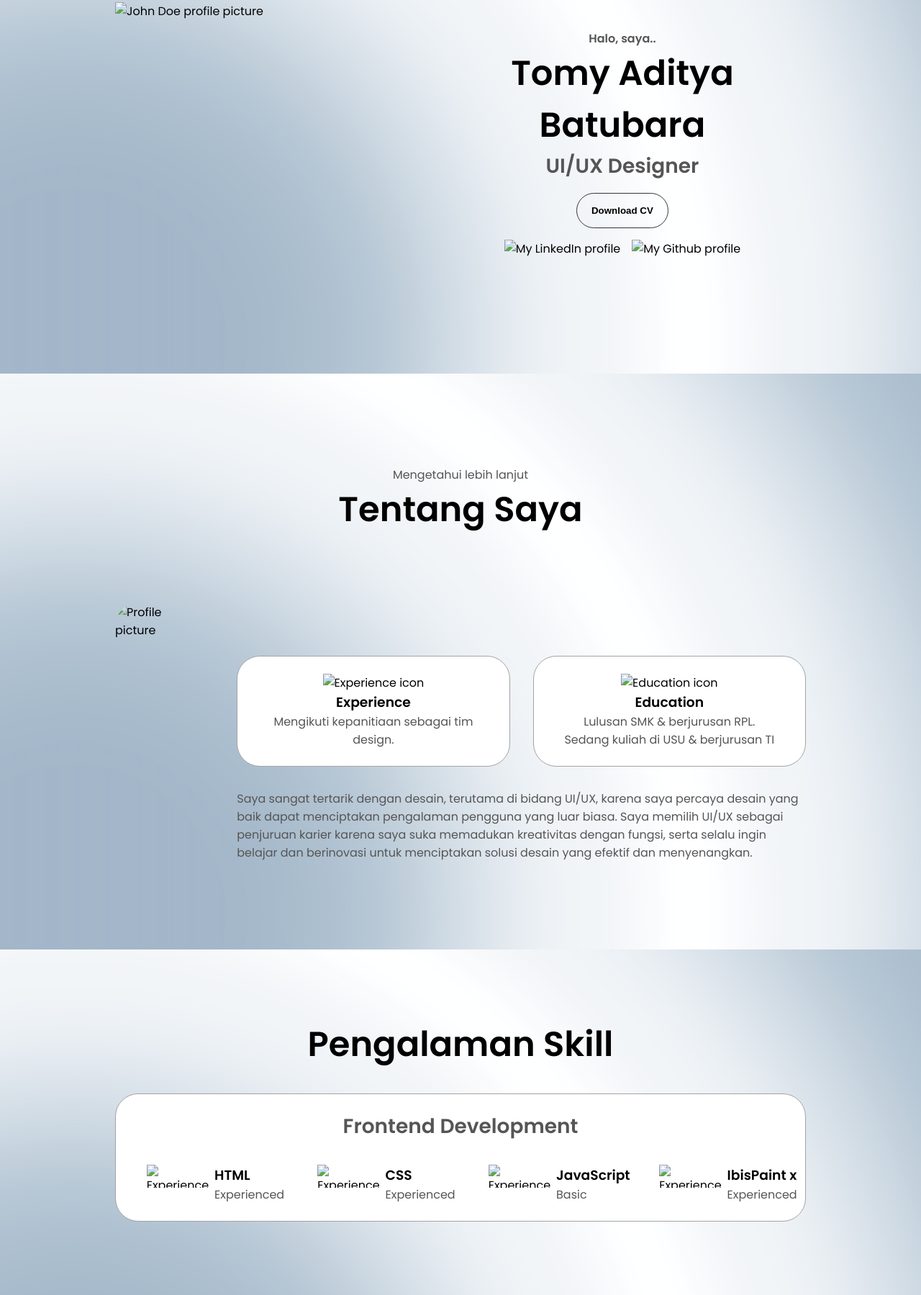
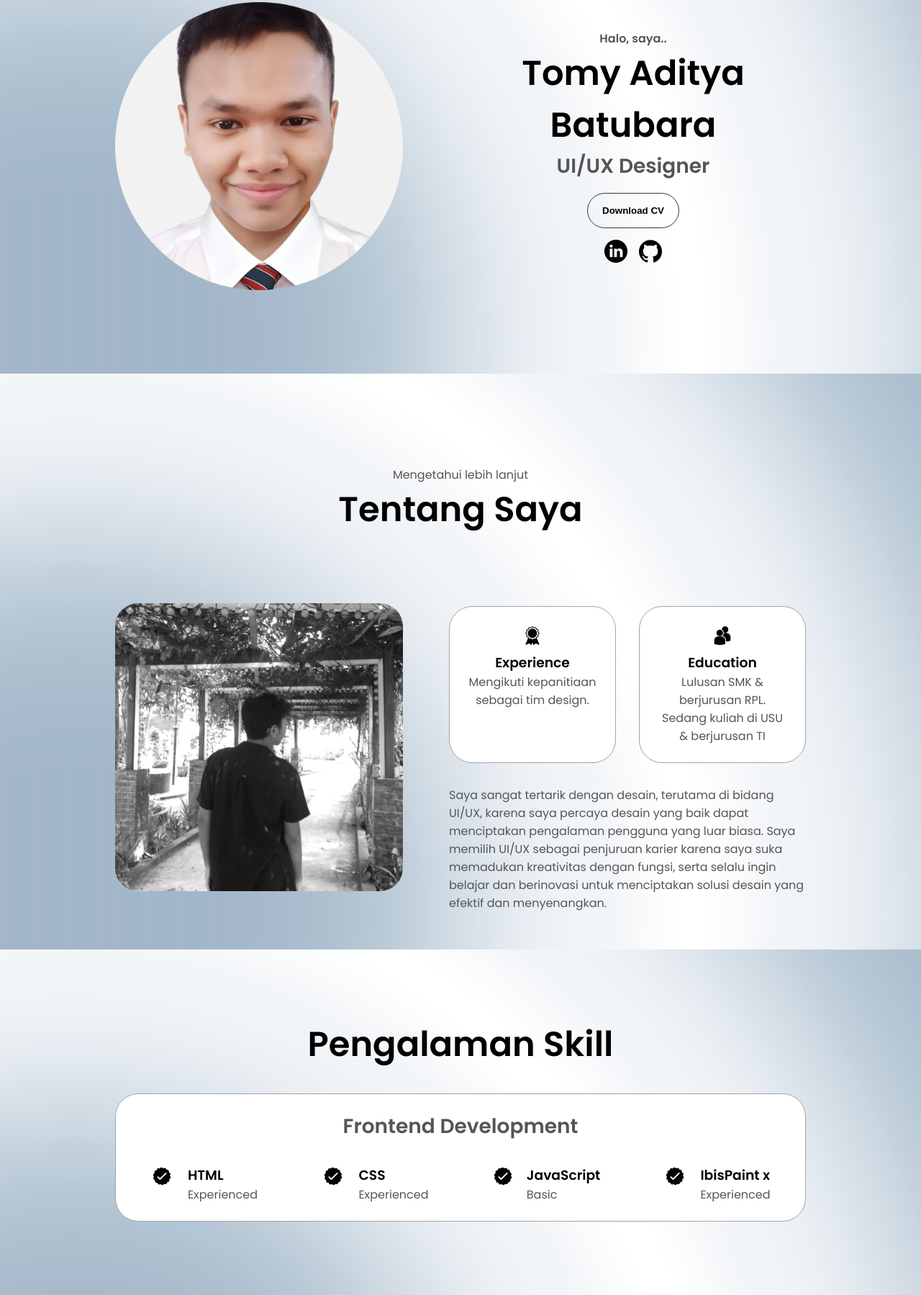
Before and after one commit to tomyaditya/WebCV, a plain HTML site: page index.html in a window 1280 px wide. Shown: the part 281-2080 px from the top of the page at 72% size. Drawn offline with Linux system fonts and the light colour scheme; files whose address does not match are found by name.

Commit message:
index.html

```diff
--- a/index.html
+++ b/index.html
@@ -36,7 +36,7 @@
     </nav>
     <section id="profile">
       <div class="section__pic-container">
-        <img src="./assets/profile-pic.png" alt="John Doe profile picture" />
+        <img src="./profile-pic.png" alt="John Doe profile picture" />
       </div>
       <div class="section__text">
         <p class="section__text__p1">Halo, saya..</p>
@@ -45,19 +45,19 @@
         <div class="btn-container">
           <button
             class="btn btn-color-2"
-            onclick="window.open('./assets/CV-Tomy-Aditya-Batubara.pdf')">
+            onclick="window.open('./CV-Tomy-Aditya-Batubara.pdf')">
             Download CV
           </button>
         </div>
         <div id="socials-container">
           <img
-            src="./assets/linkedin.png"
+            src="./linkedin.png"
             alt="My LinkedIn profile"
             class="icon"
             onclick="location.href='https://www.linkedin.com/in/tomy-aditya-batubara-479551351?utm_source=share&utm_campaign=share_via&utm_content=profile&utm_medium=android_app'"
           />
           <img
-            src="./assets/github.png"
+            src="./github.png"
             alt="My Github profile"
             class="icon"
             onclick="location.href='https://github.com/tomyaditya/'"
@@ -71,7 +71,7 @@
       <div class="section-container">
         <div class="section__pic-container">
           <img
-            src="./assets/about-pic.png"
+            src="./about-pic.png"
             alt="Profile picture"
             class="about-pic"
           />
@@ -80,7 +80,7 @@
           <div class="about-containers">
             <div class="details-container">
               <img
-                src="./assets/experience.png"
+                src="./experience.png"
                 alt="Experience icon"
                 class="icon"
               />
@@ -89,7 +89,7 @@
             </div>
             <div class="details-container">
               <img
-                src="./assets/education.png"
+                src="./education.png"
                 alt="Education icon"
                 class="icon"
               />
@@ -115,7 +115,7 @@
             <div class="article-container">
               <article>
                 <img
-                  src="./assets/checkmark.png"
+                  src="./checkmark.png"
                   alt="Experience icon"
                   class="icon"
                 />
@@ -126,7 +126,7 @@
               </article>
               <article>
                 <img
-                  src="./assets/checkmark.png"
+                  src="./checkmark.png"
                   alt="Experience icon"
                   class="icon"
                 />
@@ -137,7 +137,7 @@
               </article>
               <article>
                 <img
-                  src="./assets/checkmark.png"
+                  src="./checkmark.png"
                   alt="Experience icon"
                   class="icon"
                 />
@@ -149,7 +149,7 @@
 
               <article>
                 <img
-                  src="./assets/checkmark.png"
+                  src="./checkmark.png"
                   alt="Experience icon"
                   class="icon"
                 />
@@ -169,7 +169,7 @@
       <div class="contact-info-upper-container">
         <div class="contact-info-container">
           <img
-            src="./assets/email.png"
+            src="./email.png"
             alt="Email icon"
             class="icon contact-icon email-icon"
           />
@@ -177,7 +177,7 @@
         </div>
         <div class="contact-info-container">
           <img
-            src="./assets/linkedin.png"
+            src="./linkedin.png"
             alt="LinkedIn icon"
             class="icon contact-icon"
           />
```
